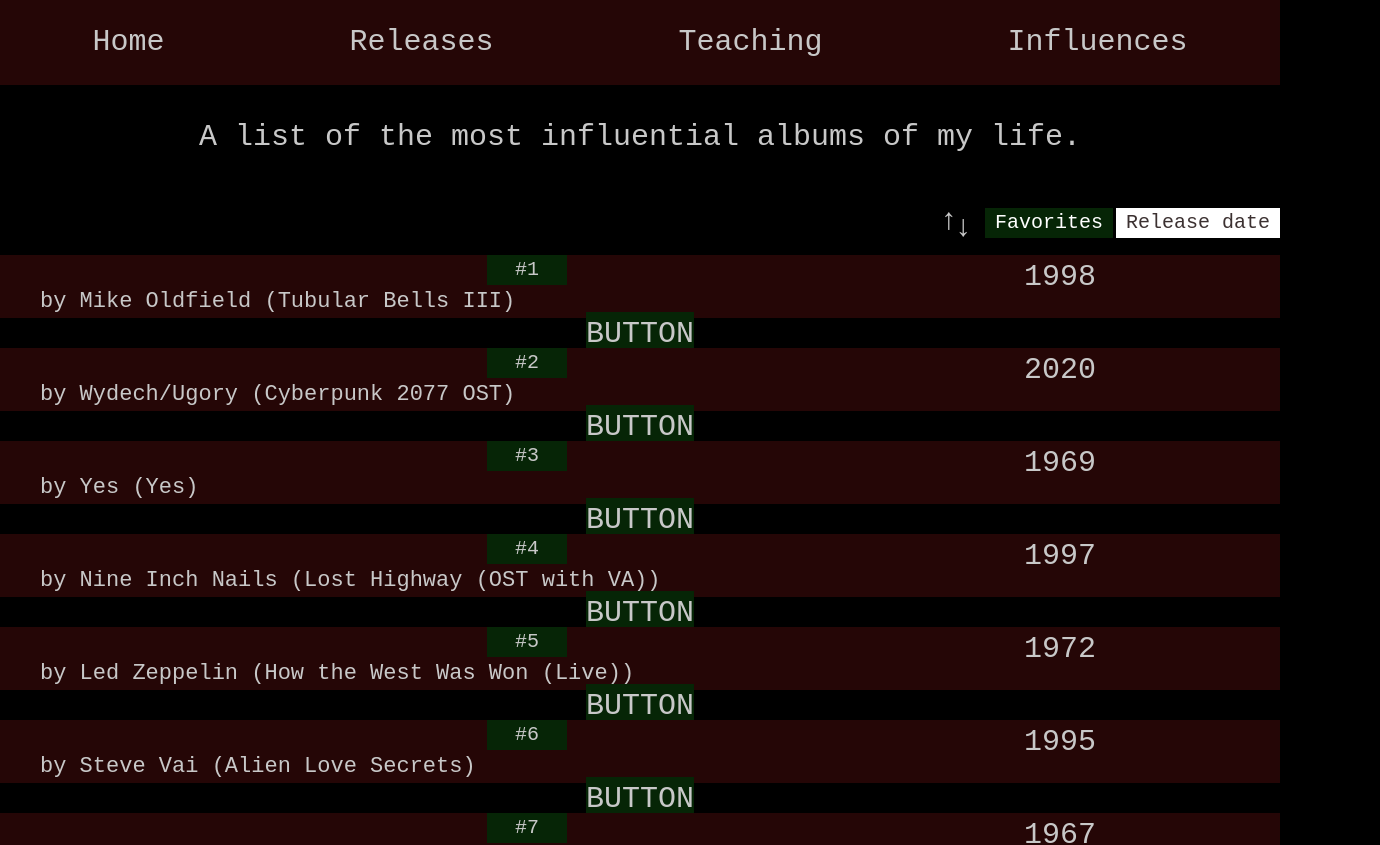
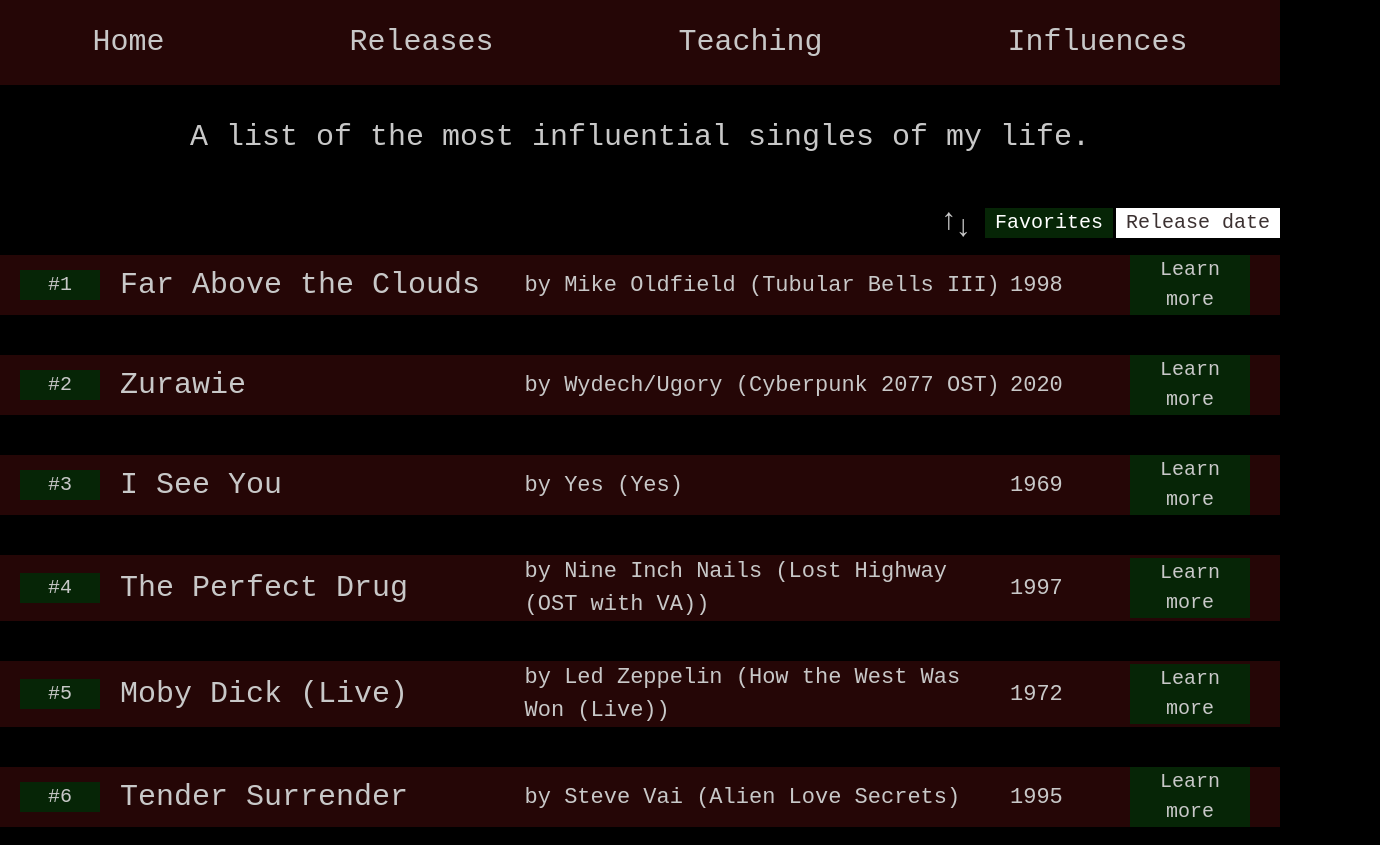
Before and after one commit to thelittlemitak/totfosk-com, a Next.js app: page /singles in a window 1280 px wide. Shown: the top 845 px of the page, 1380 px wide, since content can reach past the window. Built offline with nearby package versions, Linux system fonts and the light colour scheme.

Commit message:
style singles page

```diff
--- a/src/app/albums/albums.module.css
+++ b/src/app/albums/albums.module.css
@@ -45,24 +45,6 @@
   100% {
     opacity: 100;
   }
-}
-
-/* compontents/Position.js */
-
-.rankingCont {
-  width: 8rem;
-  align-self: center;
-  justify-self: center;
-}
-
-.ranking {
-  width: 100%;
-  text-align: center;
-  font-size: 2rem;
-  justify-self: center;
-  align-self: center;
-  /* border: 1px solid white; */
-  background-color: rgb(6, 37, 6);
 }
 
 /* compontents/CoverArt.js */
--- a/src/app/albums/page.jsx
+++ b/src/app/albums/page.jsx
@@ -126,7 +126,7 @@
   return (
     <>
       <div className={styles.quotes}>
-        A list of the most influential singles of my life.
+        A list of the most influential albums of my life.
       </div>
       <Sorter
         listTypeTunnel={listType}
--- a/src/app/singles/SingleWrapper.js
+++ b/src/app/singles/SingleWrapper.js
@@ -27,6 +27,7 @@
 
   return (
     <>
+      {/* the style ver that appears here below is the singleWrapper class */}
       <div className={style}>
         <div className={styles.textFlex}>
           <Position
@@ -36,14 +37,15 @@
                 : props.yearTunnel
             }
           ></Position>
+          <div className={styles.positionTitle}>{`${props.trackTunnel}`}</div>
           <div className={styles.artistAlbum}>
             {`by ${props.artistTunnel} (${props.albumTunnel})`}
           </div>
+          <div className={styles.artistAlbum}>{props.yearTunnel}</div>
+          <button className={styles.bonusBtn} onClick={expander}>
+            Learn more
+          </button>
         </div>
-        <div>{props.yearTunnel}</div>
-        <button className={styles.bonusBtn} onClick={expander}>
-          BUTTON
-        </button>
       </div>
       <div className={explanationStlye}>{props.explanationTunnel}</div>
     </>
--- a/src/app/singles/page.jsx
+++ b/src/app/singles/page.jsx
@@ -56,7 +56,6 @@
           key={x.key}
           test={wrapperStyleID}
           listTypeTunnel={listType}
-
         ></SingleWrapper>
       );
     });
@@ -71,7 +70,7 @@
   return (
     <>
       <div className={styles.quotes}>
-        A list of the most influential albums of my life.
+        A list of the most influential singles of my life.
       </div>
       <Sorter
         listTypeTunnel={listType}
--- a/src/app/singles/singles.module.css
+++ b/src/app/singles/singles.module.css
@@ -1,9 +1,7 @@
 .singleWrapper {
   background-color: rgb(37, 6, 6);
-  display: grid;
-  grid-template-columns: 80% 20%;
   font-size: 3rem;
-  margin-bottom: 3rem;
+  margin-bottom: 2rem;
   position: relative;
 }
 
@@ -21,19 +19,23 @@
 }
 
 .textFlex {
-  padding-left: 3rem;
+  display: flex;
+  align-items: center;
+  display: grid;
+  grid-template-columns: 12rem 1fr 1.2fr 12rem 15rem;
 }
 
 .explanation {
   /* grid-column: 1/3; */
-  padding-left: 2rem;
   background-color: rgb(6, 37, 6);
-  padding-left: 5rem;
+  margin-left: 10rem;
+  padding: 1rem 2rem 1rem 2rem;
   font-size: 2.3rem;
   max-height: 0px;
   opacity: 0;
   visibility: hidden;
-  transition: all 1s;
+  transition: all 0.7s;
+  transform: translate(100px, -2rem);
 }
 
 .visible {
@@ -42,6 +44,8 @@
   opacity: 1;
   visibility: visible;
   margin-bottom: 2rem;
+  margin-top: -2rem;
+  transform: translate(0, 0);
 }
 
 /* @keyframes appareance {
@@ -67,8 +71,8 @@
 }
 
 .artistAlbum {
-  padding-left: 1rem;
   font-size: 2.2rem;
+  /* grid-column: -2/-1; */
 }
 
 .positionTitle {
@@ -85,9 +89,17 @@
 }
 
 .bonusBtn {
-  position: absolute;
+  /* position: absolute;
   left: 50%;
   transform: translateX(-50%);
-  top: 90%;
+  top: 90%; */
   background-color: rgb(6, 37, 6);
+  width: 12rem;
+  font-size: 2rem;
+  margin-right: 1rem;
 }
+
+.secondRow {
+  display: flex;
+  flex-direction: column;
+}
```
